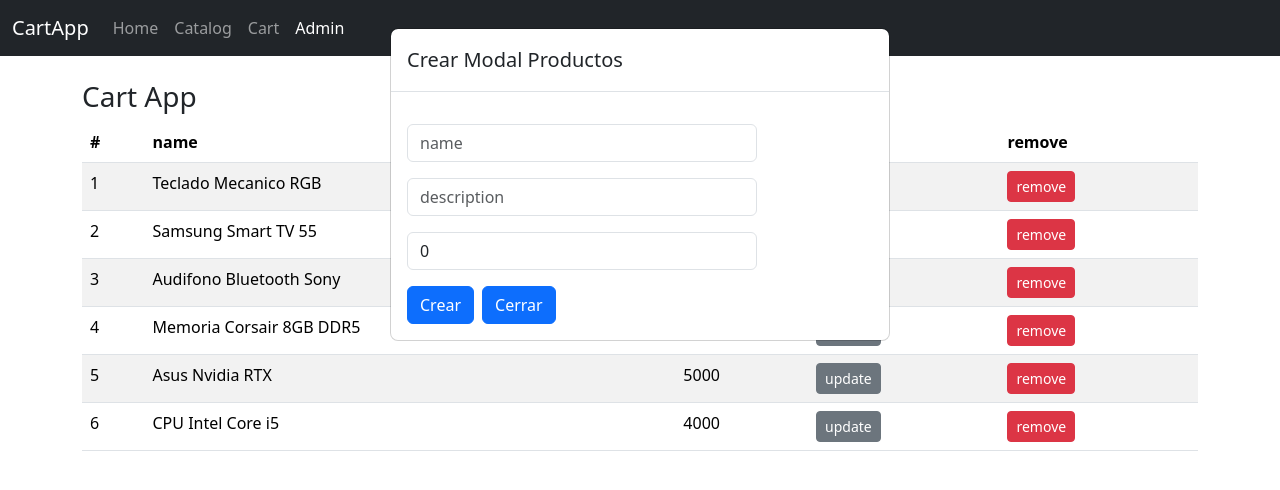
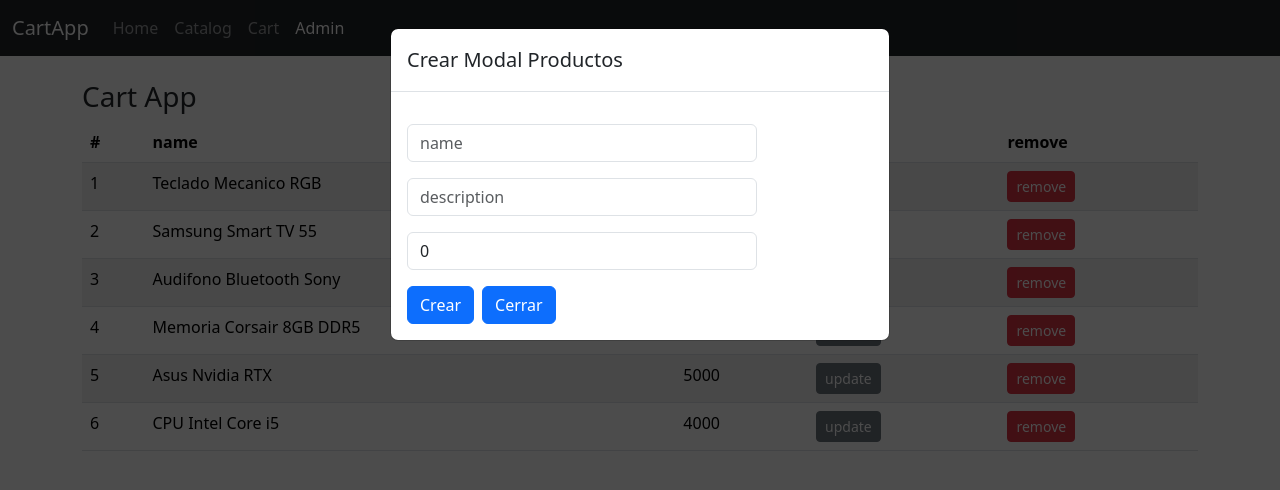
Before and after one commit to JaredSantiag/CartAppFront, a React (Vite) app: page /admin in a window 1280 px wide. Both pictures are taken after a click on the button "Nuevo producto". Shown: the top 490 px of the page. Built offline with nearby package versions, Linux system fonts and the light colour scheme.

Commit message:
LoginPage

```diff
--- a/index.html
+++ b/index.html
@@ -5,6 +5,7 @@
     <link rel="icon" type="image/svg+xml" href="/vite.svg" />
     <meta name="viewport" content="width=device-width, initial-scale=1.0" />
     <title>Vite + React</title>
+    <link rel="stylesheet" type="text/css" href="/src/styles.css" />
     <link href="https://cdn.jsdelivr.net/npm/bootstrap@5.3.2/dist/css/bootstrap.min.css" rel="stylesheet" integrity="sha384-T3c6CoIi6uLrA9TneNEoa7RxnatzjcDSCmG1MXxSR1GAsXEV/Dwwykc2MPK8M2HN" crossorigin="anonymous">
     <script src="https://cdn.jsdelivr.net/npm/bootstrap@5.3.2/dist/js/bootstrap.bundle.min.js" integrity="sha384-C6RzsynM9kWDrMNeT87bh95OGNyZPhcTNXj1NW7RuBCsyN/o0jlpcV8Qyq46cDfL" crossorigin="anonymous"></script>
   </head>
--- /dev/null
+++ b/src/components/ProductModalForm.jsx
@@ -0,0 +1,22 @@
+import { ProductForm } from "./ProductForm"
+
+export const ProductModalForm = ({ initialProductForm, productSelected, handlerAddProduct, handlerCloseForm }) => {
+    return (
+        <div className="abrir-modal animacion fadeIn">
+            <div className="modal" style={{ display: "block" }} tableIndex="-1">
+                <div className="modal-dialog" role="document">
+                    <div className="modal-content">
+                        <div className="modal-header">
+                            <h5 className="modal-title">
+                                {productSelected.id > 0 ? 'Editar' : 'Crear'} Modal Productos
+                            </h5>
+                        </div>
+                        <div className="modal-body">
+                            <ProductForm initialProductForm={initialProductForm} handlerAddProduct={handlerAddProduct} productSelected={productSelected} handlerCloseForm={handlerCloseForm} />
+                        </div>
+                    </div>
+                </div>
+            </div>
+        </div>
+    )
+}
--- a/src/routes/CartRoutes.jsx
+++ b/src/routes/CartRoutes.jsx
@@ -2,9 +2,9 @@ import { Navigate, Route, Routes } from "react-router-dom"
 import { CatalogView } from "../components/CatalogView"
 import { CartView } from "../components/CartView"
 import { ProductsList } from "../components/ProductsList"
-import { ProductForm } from "../components/ProductForm"
+import { ProductModalForm } from "../components/ProductModalForm"
 
-export const CartRoutes = ({ products, initialProductForm, productSelected, visibleForm, handlerAddProduct, handlerRemoveProduct, handlerProductSelectForm, handlerAddProductCart, cartItems, handlerDeleteCart, handlerOpenForm, handlerCloseForm}) => {
+export const CartRoutes = ({ products, initialProductForm, productSelected, visibleForm, handlerAddProduct, handlerRemoveProduct, handlerProductSelectForm, handlerAddProductCart, cartItems, handlerDeleteCart, handlerOpenForm, handlerCloseForm }) => {
     return (
         <Routes>
             <Route
@@ -35,26 +35,9 @@ export const CartRoutes = ({ products, initialProductForm, productSelected, visi
                 path='admin'
                 element={(
                     <>
-
                         {!visibleForm ||
-                        <div className="abrir-modal animacion fadeIn">
-                            <div className="modal" style={{display:"block"}} tableIndex="-1">
-                                <div className="modal-dialog" role="document">
-                                    <div className="modal-content">
-                                        <div className="modal-header">
-                                            <h5 className="modal-title">
-                                                {productSelected.id>0? 'Editar':'Crear'} Modal Productos
-                                            </h5>
-                                        </div>
-                                        <div className="modal-body">
-                                        <ProductForm initialProductForm={initialProductForm} handlerAddProduct={handlerAddProduct} productSelected={productSelected} handlerCloseForm={handlerCloseForm}/>
-                                        </div>
-                                    </div>
-                                </div>
-                            </div>
-                        </div>
+                            <ProductModalForm initialProductForm={initialProductForm} productSelected={productSelected} handlerAddProduct={handlerAddProduct} handlerCloseForm={handlerCloseForm}/>
                         }
-
 
                         <div className="row">
                             <div className="col">
```
Also changed, not shown: src/auth/pages/LoginPage.jsx (added, +30 -0 lines). Lines whose indentation alone changed are shown as unchanged.
